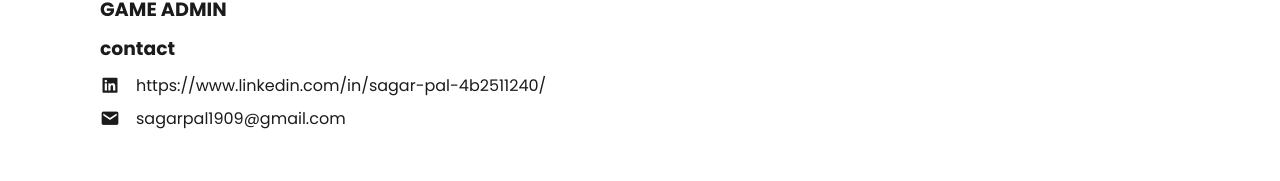
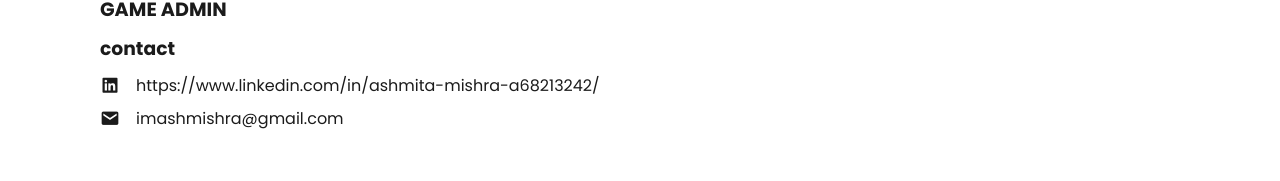
Before and after one commit to imashmishra/treasurehunt2002, a plain HTML site: page home.html in a window 1280 px wide. Shown: the part 2915-3096 px from the top of the page. Drawn offline with nearby package versions, Linux system fonts and the light colour scheme.

Commit message:
home.html

```diff
--- a/home.html
+++ b/home.html
@@ -204,8 +204,8 @@
             <div class="footer-box">
                 <h3>contact</h3>
                 <div class="contact">
-                    <span><i class='bx bxl-linkedin-square'></i>https://www.linkedin.com/in/sagar-pal-4b2511240/</span>
-                    <span><i class='bx bxs-envelope'></i>sagarpal1909@gmail.com</span>
+                    <span><i class='bx bxl-linkedin-square'></i>https://www.linkedin.com/in/ashmita-mishra-a68213242/</span>
+                    <span><i class='bx bxs-envelope'></i>imashmishra@gmail.com</span>
                 </div>
             </div>
         </div>
```
